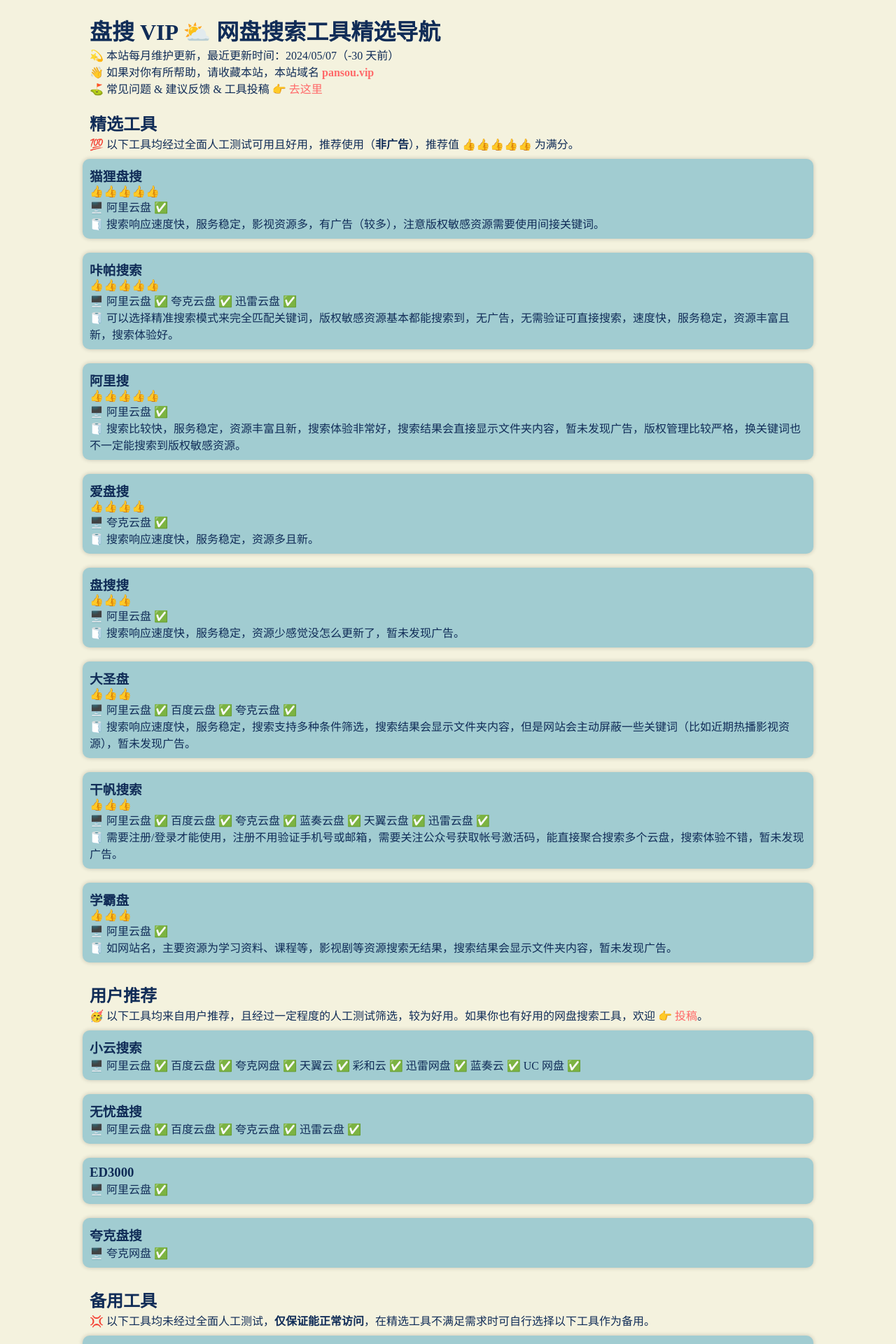
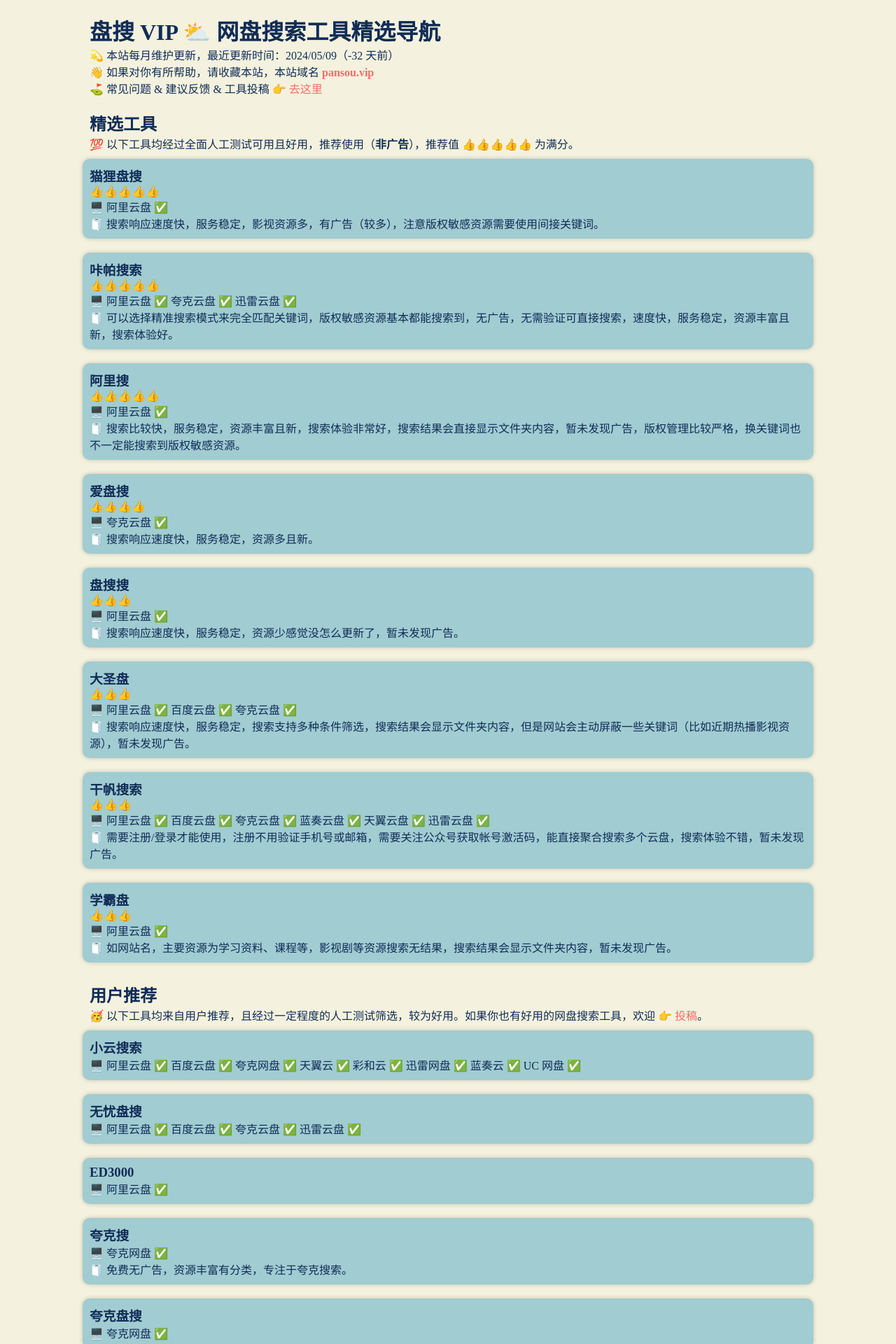
Before and after one commit to rokcso/pansou-vip, a Next.js app: page / in a window 1280 px wide. Shown: the top 1920 px of the page at 70% size. Built offline with nearby package versions, Linux system fonts and the light colour scheme.

Commit message:
add qusrkso

```diff
--- a/components/layout.js
+++ b/components/layout.js
@@ -2,7 +2,7 @@
 import Link from "next/link";
 
 export default function Layout({ children }) {
-  const lastUpdateDateString = "2024/05/07";
+  const lastUpdateDateString = "2024/05/09";
   const currentDate = new Date();
   const lastUpdateDate = new Date(lastUpdateDateString);
   const daysAgo = Math.floor(
--- a/public/userRecommendedSitesData.json
+++ b/public/userRecommendedSitesData.json
@@ -24,6 +24,14 @@
         "briefIntro": ""
     },
     {
+        "id": "quark_so",
+        "name": "夸克搜",
+        "link": "https://www.quark.so/",
+        "score": "",
+        "platform": "夸克网盘 ✅",
+        "briefIntro": "免费无广告，资源丰富有分类，专注于夸克搜索。"
+    },
+    {
         "id": "qkpanso_com",
         "name": "夸克盘搜",
         "link": "https://qkpanso.com/",
```
